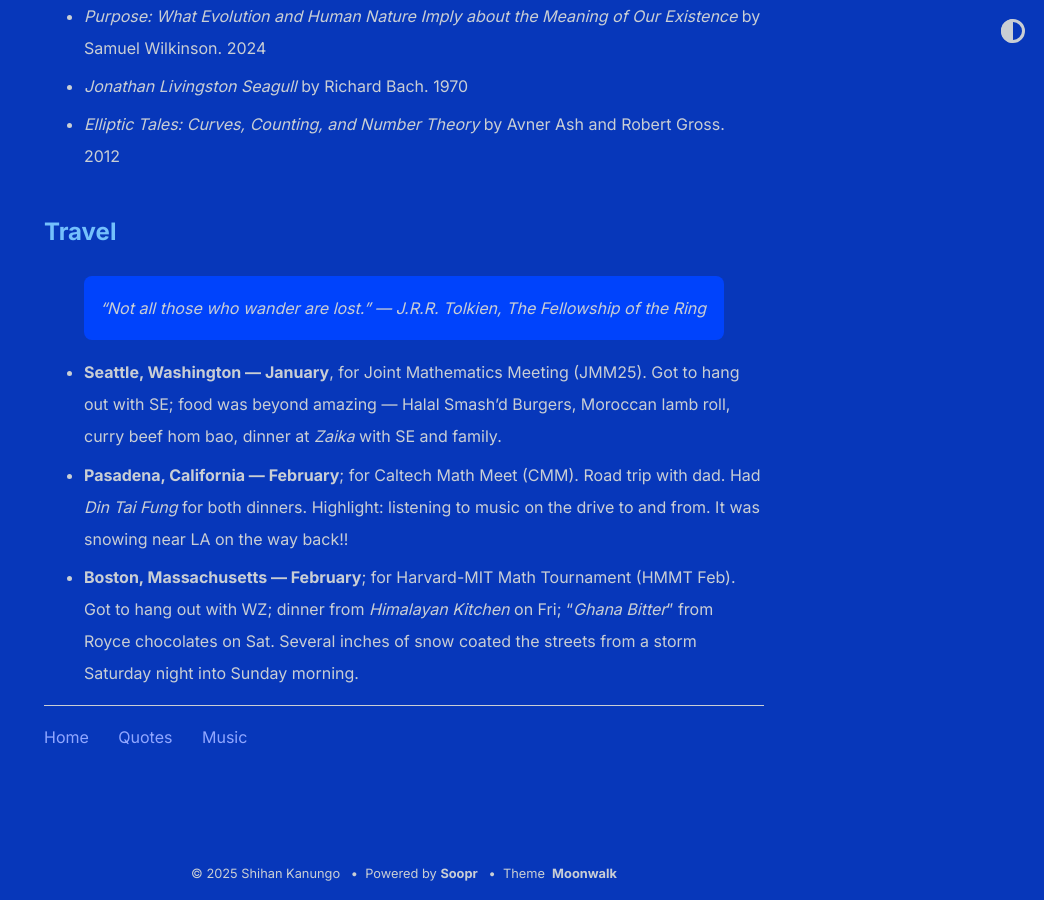
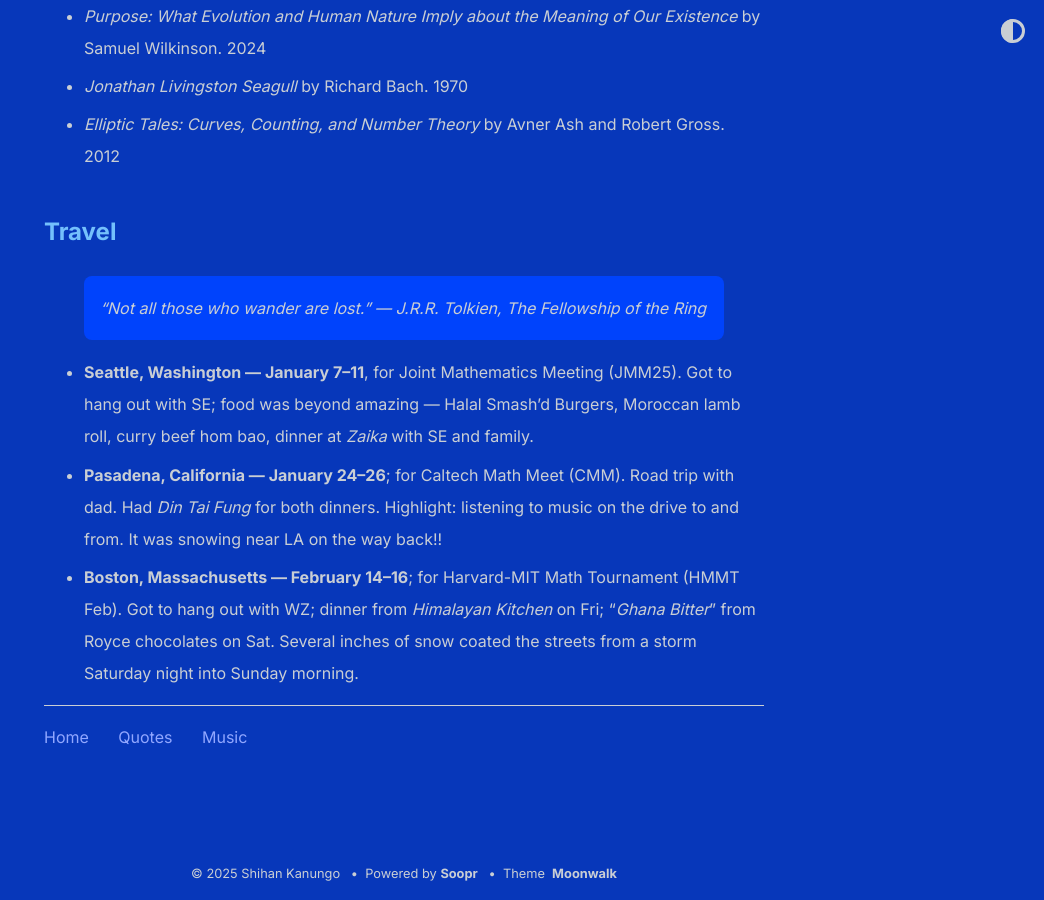
Before and after one commit to shihankanungo/shihankanungo.github.io, a Jekyll site: the page built from wrapped.md, in a window 1280 px wide and 900 px high, scrolled down 1712 px. Shown: the whole window, without its empty margins (236-1280 px from the left). Built offline with Jekyll 4.4.1, drawn with Linux system fonts in a browser that asks for light colours.

Commit message:
Update wrapped.md

```diff
--- a/wrapped.md
+++ b/wrapped.md
@@ -49,6 +49,6 @@ title: Wrapped (2025)
 
 > "Not all those who wander are lost." --- J.R.R. Tolkien, The Fellowship of the Ring
 
-- **Seattle, Washington --- January**, for Joint Mathematics Meeting (JMM25). Got to hang out with SE; food was beyond amazing --- Halal Smash'd Burgers, Moroccan lamb roll, curry beef hom bao, dinner at *Zaika* with SE and family.
-- **Pasadena, California --- February**; for Caltech Math Meet (CMM). Road trip with dad. Had *Din Tai Fung* for both dinners. Highlight: listening to music on the drive to and from. It was snowing near LA on the way back!!
-- **Boston, Massachusetts --- February**; for Harvard-MIT Math Tournament (HMMT Feb). Got to hang out with WZ; dinner from *Himalayan Kitchen* on Fri; "*Ghana Bitter*" from Royce chocolates on Sat. Several inches of snow coated the streets from a storm Saturday night into Sunday morning.
+- **Seattle, Washington --- January 7--11**, for Joint Mathematics Meeting (JMM25). Got to hang out with SE; food was beyond amazing --- Halal Smash'd Burgers, Moroccan lamb roll, curry beef hom bao, dinner at *Zaika* with SE and family.
+- **Pasadena, California --- January 24--26**; for Caltech Math Meet (CMM). Road trip with dad. Had *Din Tai Fung* for both dinners. Highlight: listening to music on the drive to and from. It was snowing near LA on the way back!!
+- **Boston, Massachusetts --- February 14--16**; for Harvard-MIT Math Tournament (HMMT Feb). Got to hang out with WZ; dinner from *Himalayan Kitchen* on Fri; "*Ghana Bitter*" from Royce chocolates on Sat. Several inches of snow coated the streets from a storm Saturday night into Sunday morning.
```
